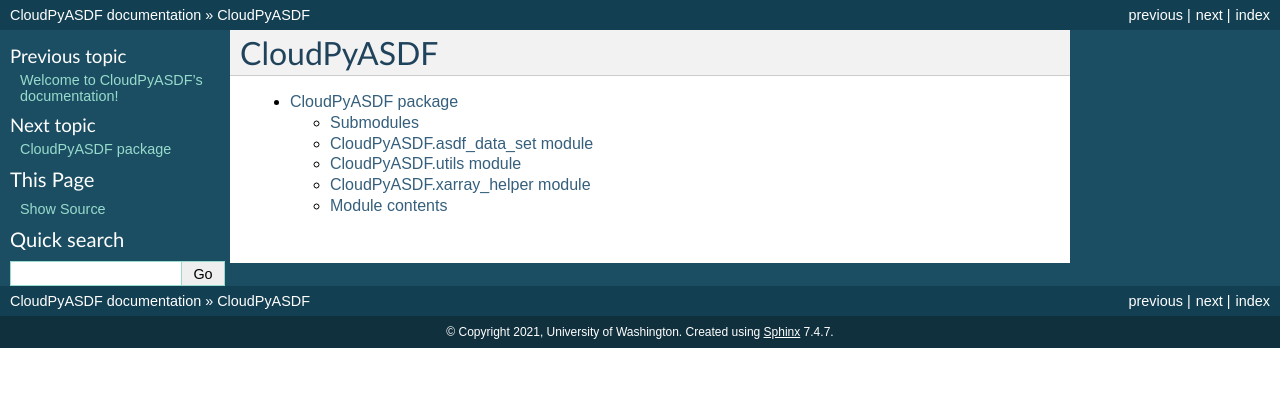
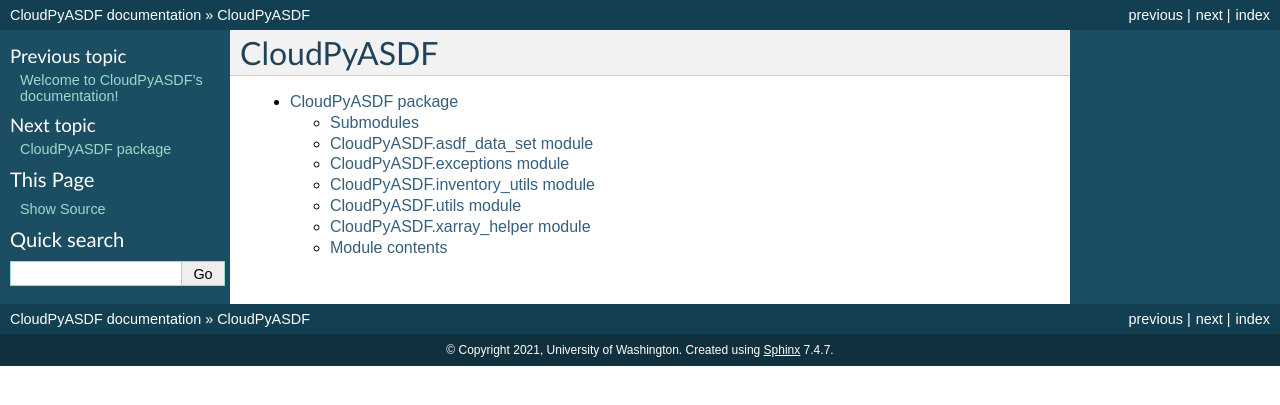
Before and after one commit to niyiyu/CloudPyASDF, a Sphinx documentation site: the page built from doc/source/modules.rst, in a window 1280 px wide. Shown: the top 405 px of the page. Built offline with Sphinx 7.4.7, drawn with Linux system fonts in a browser that asks for light colours.

```diff
--- a/doc/source/CloudPyASDF.rst
+++ b/doc/source/CloudPyASDF.rst
@@ -8,6 +8,22 @@ CloudPyASDF.asdf\_data\_set module
 ----------------------------------
 
 .. automodule:: CloudPyASDF.asdf_data_set
+   :members:
+   :undoc-members:
+   :show-inheritance:
+
+CloudPyASDF.exceptions module
+-----------------------------
+
+.. automodule:: CloudPyASDF.exceptions
+   :members:
+   :undoc-members:
+   :show-inheritance:
+
+CloudPyASDF.inventory\_utils module
+-----------------------------------
+
+.. automodule:: CloudPyASDF.inventory_utils
    :members:
    :undoc-members:
    :show-inheritance:
--- a/doc/source/conf.py
+++ b/doc/source/conf.py
@@ -12,6 +12,7 @@
 #
 import os
 import sys
+# sys.path.insert(0, os.path.abspath('../../CloudPyASDF'))
 sys.path.insert(0, os.path.abspath('../../'))
 
 
```
Also changed, not shown: CloudPyASDF/__init__.py (added, +16 -0 lines).
